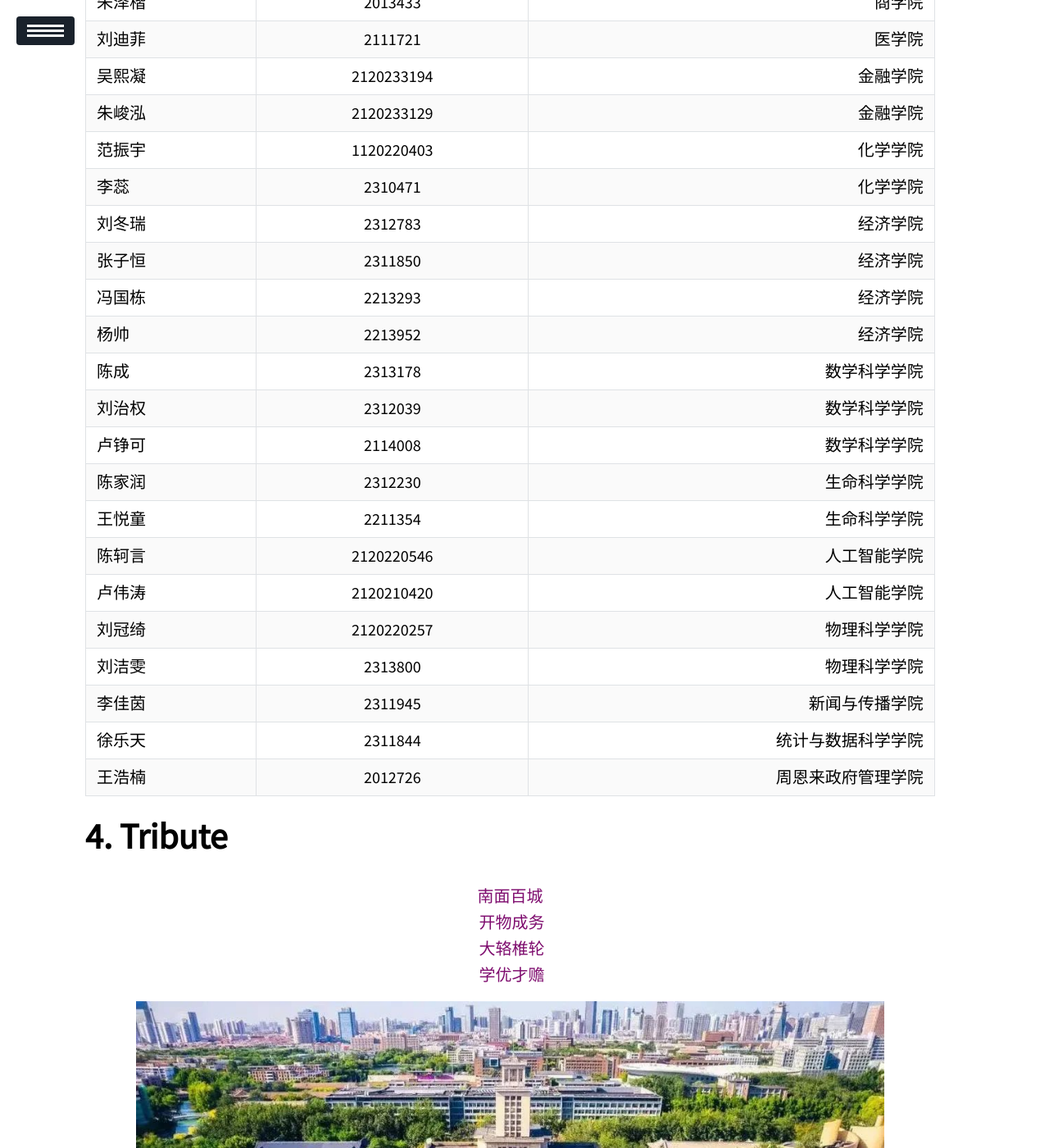
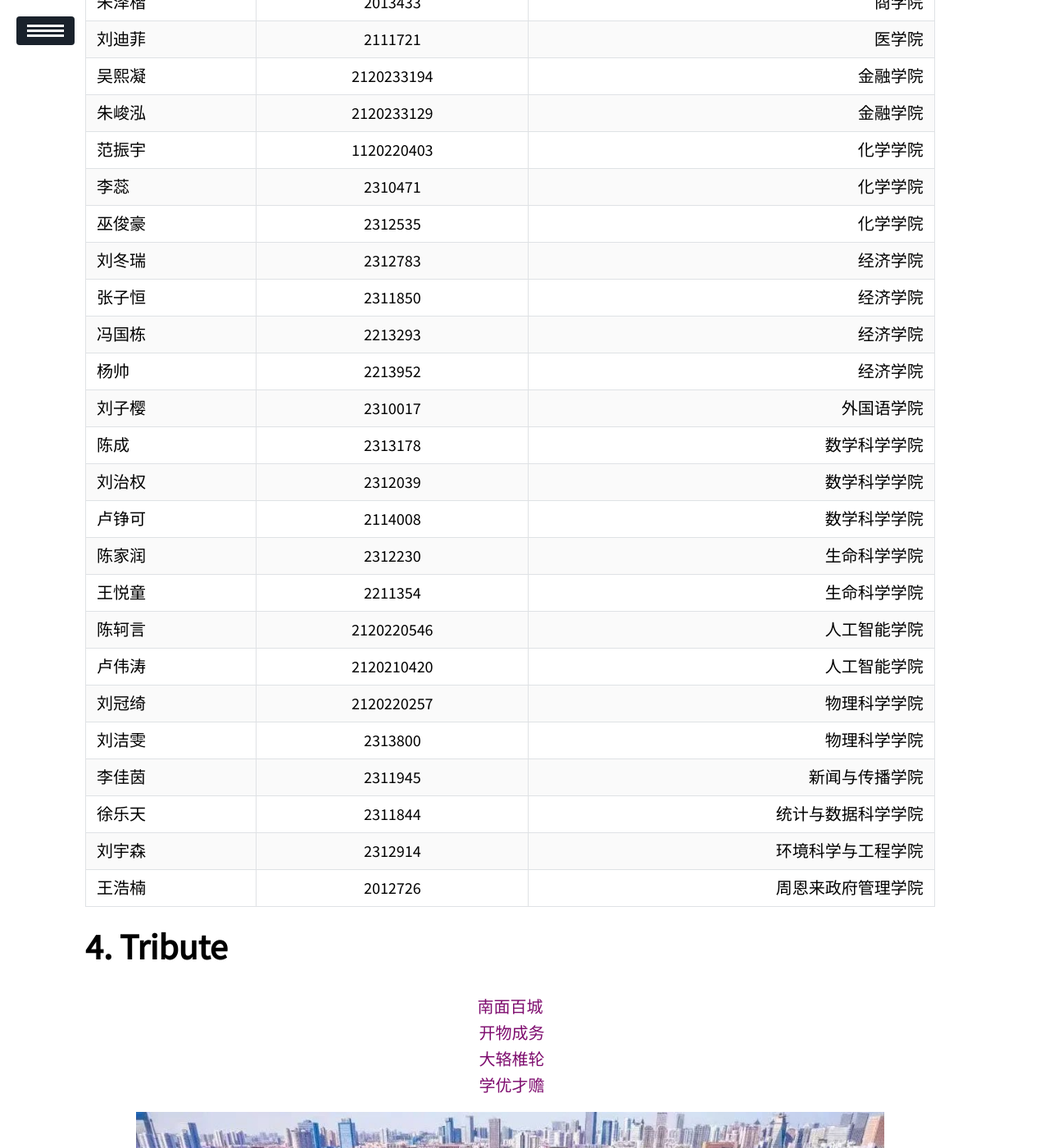
Before and after one commit to ssskz/ssskz.github.io, a Jekyll site: the page built from _posts/2023-10-17-NKU-Running.md, in a window 1280 px wide and 1400 px high, scrolled down 5045 px. Shown: the whole window at 82% size. Built offline with Jekyll 4.4.1, drawn with Linux system fonts in a browser that asks for light colours; our own code applies the rules of GitHub Pages for plain Markdown files; a script that is not in the unit is left out.

Commit message:
1
Signed-off-by: ssskz <12497590+ssskz@user.noreply.gitee.com>

```diff
--- a/_posts/2023-10-17-NKU-Running.md
+++ b/_posts/2023-10-17-NKU-Running.md
@@ -46,10 +46,12 @@ description: This is about Nankai University's 104th Anniversary Running Event,
 | 朱峻泓                           |            2120233129            |                       金融学院 |
 | 范振宇                           |            1120220403            |                   化学学院 |
 | 李蕊                           |            2310471            |                       化学学院 |
+| 巫俊豪                           |            2312535            |                       化学学院 |
 | 刘冬瑞                           |            2312783            |                     经济学院 |
 | 张子恒                           |            2311850            |                     经济学院 |
 | 冯国栋                           |            2213293            |                     经济学院 |
 | 杨帅                           |            2213952            |                       经济学院 |
+| 刘子樱                           |            2310017            |                       外国语学院 |
 | 陈成                           |            2313178            |                       数学科学学院 |
 | 刘治权                           |            2312039            |                     数学科学学院 |
 | 卢铮可                           |            2114008            |                     数学科学学院 |
@@ -61,6 +63,7 @@ description: This is about Nankai University's 104th Anniversary Running Event,
 | 刘洁雯                           |            2313800            |                       物理科学学院 |
 | 李佳茵                           |            2311945            |                       新闻与传播学院 |
 | 徐乐天                           |            2311844            |                       统计与数据科学学院 |
+| 刘宇森                           |            2312914            |                       环境科学与工程学院 |
 | 王浩楠                           |            2012726            |                       周恩来政府管理学院 |
 
 # Tribute
```
